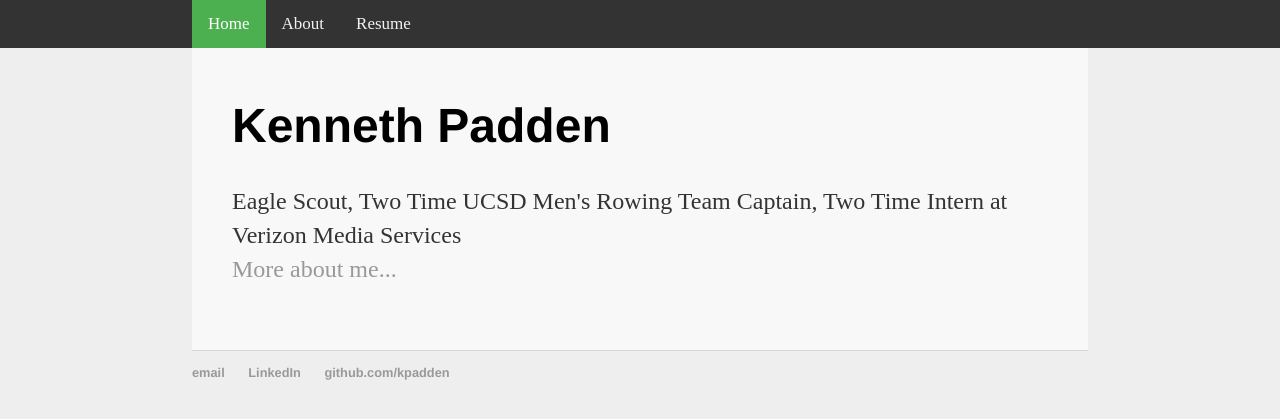
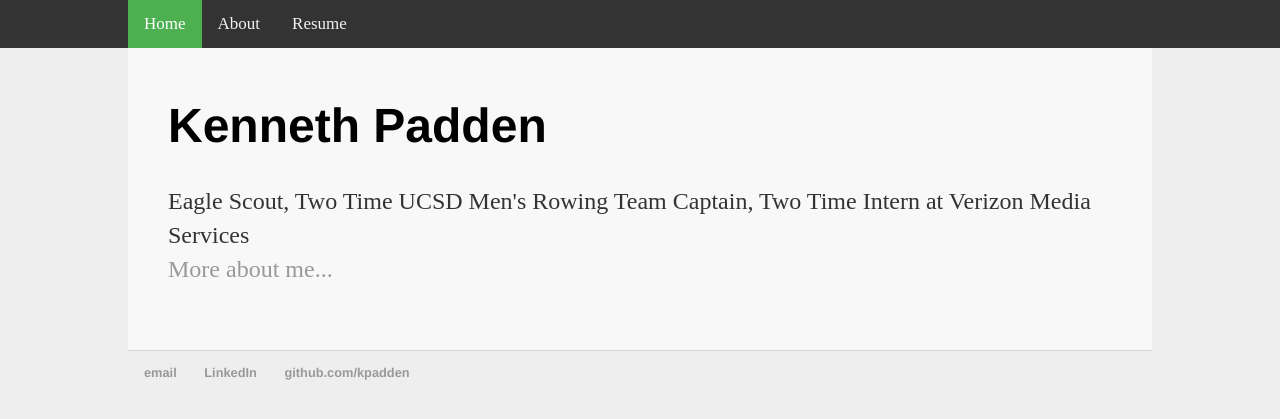
Before and after one commit to kpadden/kpadden.github.io, a Jekyll site: the page built from index.html, in a window 1280 px wide. Shown: the top 419 px of the page. Built offline with Jekyll 4.4.1, drawn with Linux system fonts in a browser that asks for light colours.

Commit message:
Update main.css

```diff
--- a/css/main.css
+++ b/css/main.css
@@ -1,11 +1,11 @@
 body {
     margin: 0px auto;
-    width: 100%; /*70*/
+    width: 100%;
     /*background-color: #005080;*/
     background-color: #eee;
 }
 
-div { /*all comments */
+div {
     margin: 0;
     padding: 0;
     /*background-color: #e8e8e8;*/
@@ -13,8 +13,7 @@ div { /*all comments */
 
 .container {
     margin: 0px auto;
-    width: 70%; /*margin: 0px atuo;*/
-    /*padding: 0px 40px 40px 40px;*/
+    width: 80%;
     background-color: #f8f8f8;
 }
 
@@ -23,21 +22,19 @@ div { /*all comments */
 }
 
 .topnav {
-    /*margin: 0px auto;
-    width: 100%;*/
     background-color: #333;
     overflow: hidden;
 }
 
 .inside-topnav {
     margin: 0px auto;
-    width: 70%;
+    width: 80%;
 }
 
 .inside-footer {
     border-top: 1px solid #d5d5d5;
     margin: 0px auto;
-    width: 70%;
+    width: 80%;
 }
 
 /* Style the links inside the navigation bar */
@@ -114,7 +111,8 @@ footer ul {
 
 footer ul li {
     display: inline;
-    margin-right: 20px;
+    margin-right: 8px;
+    margin-left: 16px;
 }
 
 a {
```
